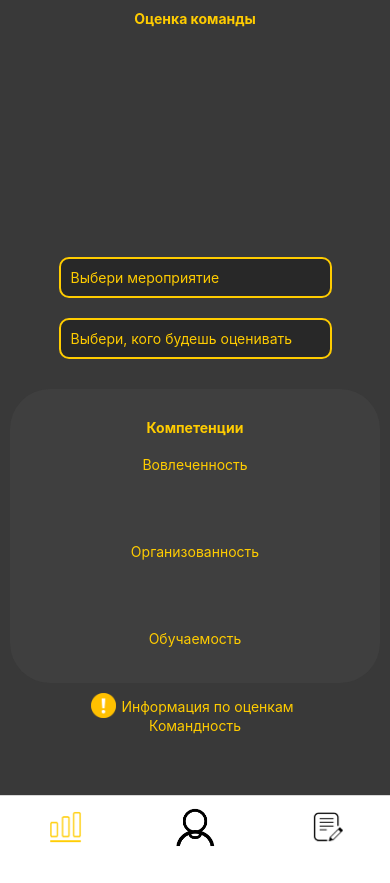
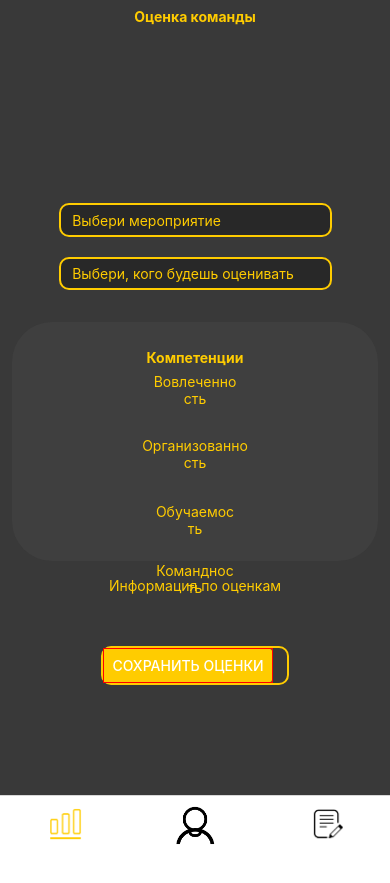
Before and after one commit to shumakooov/Uralintern, a React Native app: screen /Evaluation in a window 390 px wide. Built offline with nearby package versions, Linux system fonts and the light colour scheme; what react-native-responsive-dimensions would draw is missing.

Commit message:
margin, padding in %; font size lower

```diff
--- a/App.js
+++ b/App.js
@@ -12,7 +12,3 @@
     </NavigationContainer>
   )
 }
-
-const styles = StyleSheet.create({
-
-});
--- a/navigation/AppNavigation.js
+++ b/navigation/AppNavigation.js
@@ -28,6 +28,7 @@
                             tintColor: focused ? '#ffcc00' : '#000',
                             width:95,
                             height:95,
+                            marginBottom: '5%'
                         }}
                       />
                     </View>
@@ -42,6 +43,7 @@
                                 tintColor: focused ? '#ffcc00' : '#000',
                                 width:100,
                                 height:100,
+                                marginBottom: '5%'
                             }}
                         />
                     </View>
@@ -56,6 +58,7 @@
                                 tintColor: focused ? '#ffcc00' : '#000',
                                 width:95,
                                 height:95,
+                                marginBottom: '5%'
                             }}
                         />
                     </View>
--- a/screens/EvaluationScreen.js
+++ b/screens/EvaluationScreen.js
@@ -1,7 +1,7 @@
 import React, {useState} from 'react';
 import { StyleSheet, View, Text, Image, SafeAreaView, TextInput, Button, TouchableHighlight, TouchableNativeFeedback, ScrollView} from 'react-native';
 import SafeAreaViewAndroid from "../components/SafeAreaViewAndroid";
-import {responsiveFontSize} from "react-native-responsive-dimensions";
+import {responsiveFontSize, responsiveWidth} from "react-native-responsive-dimensions";
 
 
 const EvaluationScreen = () => (
@@ -57,20 +57,20 @@
 
 const styles = StyleSheet.create({
     listText:{
-        fontSize: responsiveFontSize(2),
+        fontSize: responsiveFontSize(1.3),
         color: '#ffcc00',
-        paddingTop: 5,
-        paddingBottom: 5
+        paddingTop: '1%',
+        paddingBottom: '1%'
     },
 
     list:{
         borderWidth: 2,
         borderColor: '#ffcc00',
         width: '70%',
-        padding: 5,
-        marginBottom: 20,
+        padding: '1%',
+        marginBottom: '5%',
         borderRadius: 10,
-        paddingLeft: 10,
+        paddingLeft: '3%',
         backgroundColor: '#282828',
         marginHorizontal:'15%',
     },
@@ -83,36 +83,36 @@
     textTopic:{
         textAlign: 'center',
         color: '#ffcc00',
-        fontSize: responsiveFontSize(3),
-        margin: 5,
+        fontSize: responsiveFontSize(2.1),
+        margin: '5%',
         fontWeight: 'bold',
-        marginBottom: 25,
-        marginTop: 10
+        marginBottom: '7%',
+        marginTop: '2%'
     },
 
     competences:{
         flex: 0.91,
         backgroundColor: '#3f3f3f',
-        margin: 10,
+        margin: '3%',
         borderRadius: 40,
         flexWrap: 'nowrap',
         alignItems: 'center',
-        padding: 30
+        padding: '7%'
     },
 
     competencesTopic:{
         textAlign: 'center',
         color: '#ffcc00',
-        fontSize: responsiveFontSize(2.7),
+        fontSize: responsiveFontSize(2),
         fontWeight: 'bold',
     },
 
     competencesItems:{
         textAlign: 'center',
         color: '#ffcc00',
-        fontSize: responsiveFontSize(2.2),
-        margin: 20,
-        marginBottom: 50
+        fontSize: responsiveFontSize(1.7),
+        margin: '7%',
+        marginBottom: '20%'
     },
 
     buttonStyle:{
@@ -120,27 +120,27 @@
         borderRadius: 10,
         borderWidth: 2,
         backgroundColor: '#393939',
-        marginTop: 35,
+        marginTop: '10%',
         width: '60%',
         borderColor: '#ffcc00',
     },
 
     infoImg:{
-        height: 25,
-        width: 25,
+        height: responsiveWidth(6),
+        width: responsiveWidth(6),
     },
 
     infoScores:{
         flexDirection: 'row',
         flexWrap: 'nowrap',
-        paddingBottom: 10,
+        paddingBottom: '10%',
         justifyContent: 'center'
     },
 
     infoText: {
         color: '#ffcc00',
-        fontSize: responsiveFontSize(1.8),
-        margin: 5,
+        fontSize: responsiveFontSize(1.3),
+        margin: '1%',
     }
 });
 
--- a/screens/InterpreterScreen.js
+++ b/screens/InterpreterScreen.js
@@ -52,26 +52,25 @@
     competencies:{
         textAlign: 'left',
         color: '#ffcc00',
-        fontSize: responsiveFontSize(2),
-        marginLeft: 25,
-        marginBottom: 15,
-        marginTop: 10
+        fontSize: responsiveFontSize(1.3),
+        marginLeft: '7%',
+        marginBottom: '5%',
+        marginTop: '3%'
 
     },
     EvaluationText:{
         textAlign: 'center',
         color: '#ffcc00',
-        fontSize: responsiveFontSize(2.5),
-        margin: 5,
-        marginBottom: 25,
-        marginTop: 10
+        fontSize: responsiveFontSize(2),
+        marginBottom: '8%',
+        marginTop: '3%'
     },
     evaluation:{
         backgroundColor: '#3f3f3f',
         borderRadius: 30,
-        marginHorizontal:20,
-        paddingBottom:25,
-        marginBottom:25
+        marginHorizontal: '3%',
+        paddingBottom: '6%',
+        marginBottom: '6%'
     },
     back:{
         flex: 1,
@@ -80,11 +79,10 @@
     textTopic:{
         textAlign: 'center',
         color: '#ffcc00',
-        fontSize: responsiveFontSize(2.8),
-        margin: 5,
+        fontSize: responsiveFontSize(2.1),
         fontWeight: 'bold',
-        marginBottom: 25,
-        marginTop: 10
+        marginBottom: '8%',
+        marginTop: '2%'
     },
 });
 
--- a/screens/ProfileScreen.js
+++ b/screens/ProfileScreen.js
@@ -83,13 +83,13 @@
   textTeamFio:{
     flexBasis: '50%',
     color: 'white',
-    fontSize: responsiveFontSize(2),
+    fontSize: responsiveFontSize(1.3),
     marginLeft: '3%',
     paddingRight: '3%'
   },
   textTeamRole:{
     color: 'white',
-    fontSize: responsiveFontSize(1.8),
+    fontSize: responsiveFontSize(1.3),
     flexBasis: '30%',
     paddingRight: '1%'
   },
@@ -97,7 +97,7 @@
   textTeam:{
     textAlign: 'center',
     color: '#ffcc00',
-    fontSize: responsiveFontSize(2.7),
+    fontSize: responsiveFontSize(2),
     marginTop: '7%',
     marginBottom: '12%'
   },
@@ -112,7 +112,7 @@
 
   textFioStyle:{
     color: 'white',
-    fontSize: responsiveFontSize(2.5),
+    fontSize: responsiveFontSize(1.7),
     margin: '2%',
     textDecorationColor: '#ffcc00',
     textAlign: 'center'
@@ -149,7 +149,7 @@
   textTopic:{
     textAlign: 'center',
     color: '#ffcc00',
-    fontSize: responsiveFontSize(3),
+    fontSize: responsiveFontSize(2.1),
     margin: '2%',
     fontWeight: 'bold'
   }
```
Lines whose indentation alone changed are shown as unchanged.
